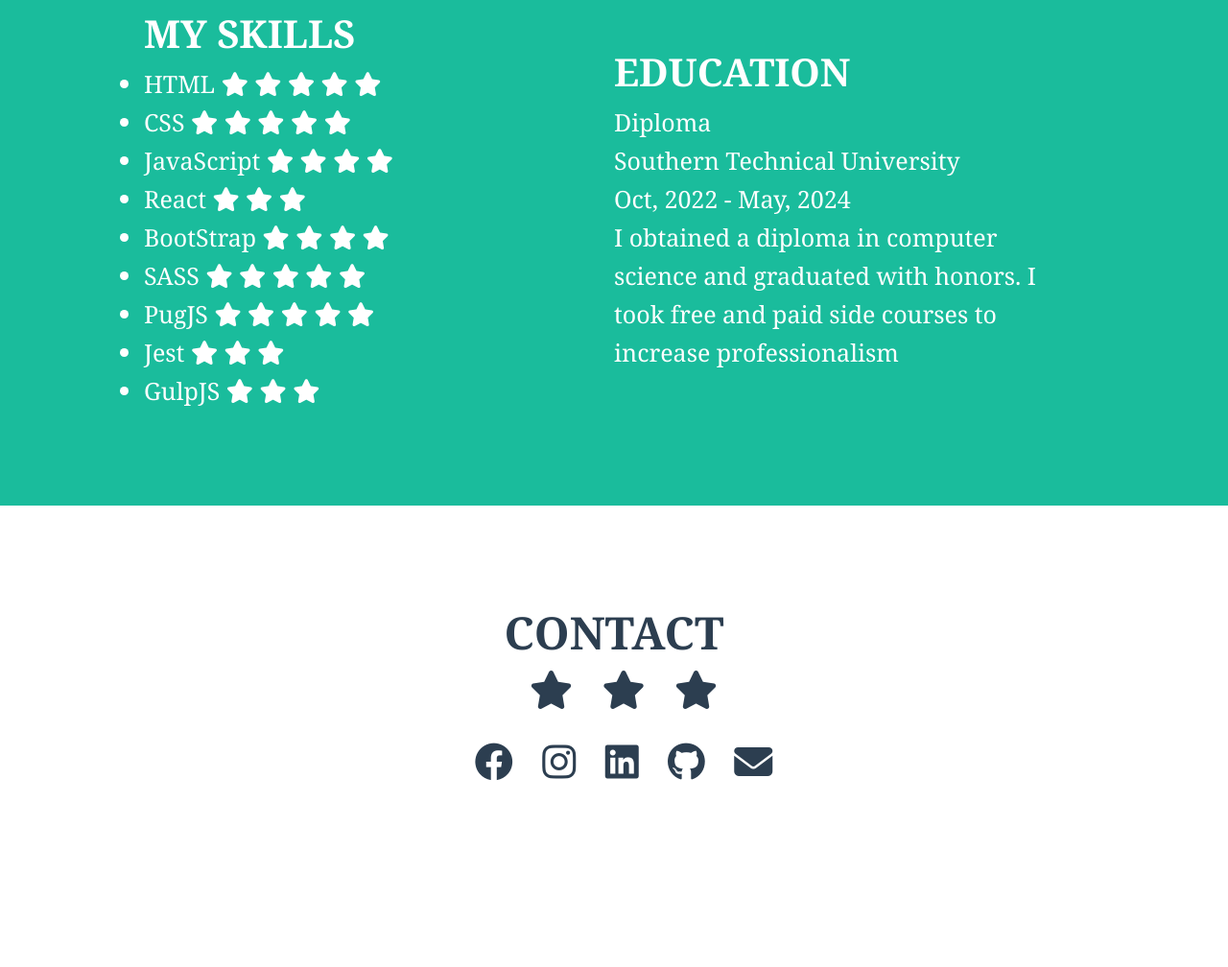
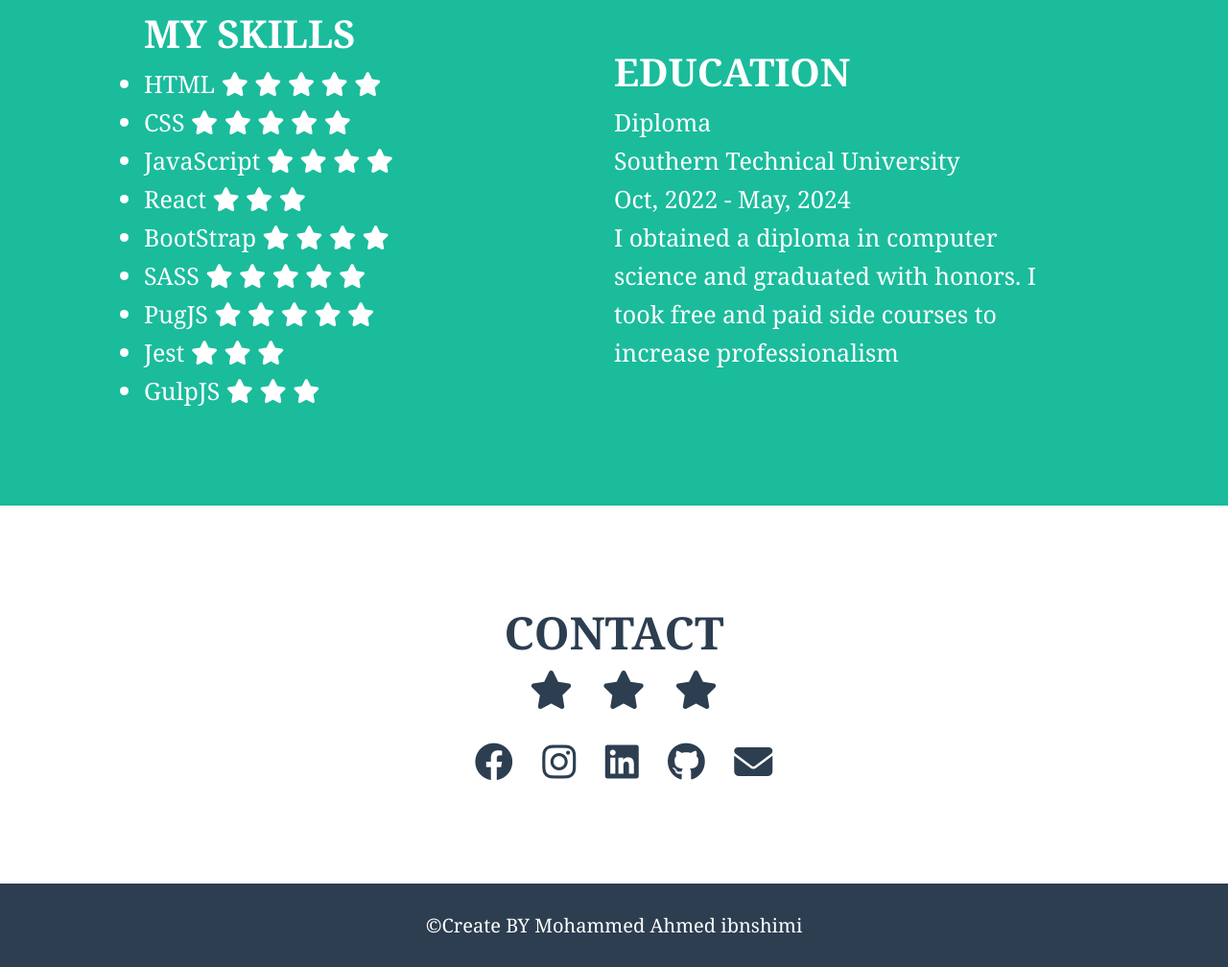
Before and after one commit to ibn5imi1/ibnshimi.website, a plain HTML site: page index.html in a window 1280 px wide. Shown: the part 1590-2598 px from the top of the page at 96% size. Before the commit the page ends 2511 px from the top, so only its background shows below. Drawn offline with Linux system fonts and the light colour scheme.

Commit message:
update add the footer

```diff
--- a/css/index.css
+++ b/css/index.css
@@ -235,7 +235,7 @@ section.heading img {
 }
 /* end about */
 
-/* start footer */
+/* start contact */
 .contact {
     background-color: #fff;
     font-size: 40px;
@@ -254,4 +254,14 @@ section.heading img {
     text-align: center;
     margin-top: 20px;
 }
+/* end contact */
+
+/* start footer */
+footer {
+    background-color: #2c3e50;
+    color: #fff;
+    font-size: 20px;
+    padding: 30px;
+    text-align: center;
+}
 /* end footer */
--- a/index.html
+++ b/index.html
@@ -137,7 +137,7 @@
     </section>
     <!-- end about -->
 
-    <!-- start footer -->
+    <!-- start contact -->
     <section class="contact" id="contact">
         <div class="blackStar">
         <h3>CONTACT</h3>
@@ -163,6 +163,12 @@
             </a>
         </div>
     </section>
+    <!-- end contact -->
+
+    <!-- start footer -->
+    <footer>
+            &copy;Create BY Mohammed Ahmed ibnshimi
+    </footer>
     <!-- end footer -->
     <script src="index.js"></script>
 </body>
```
